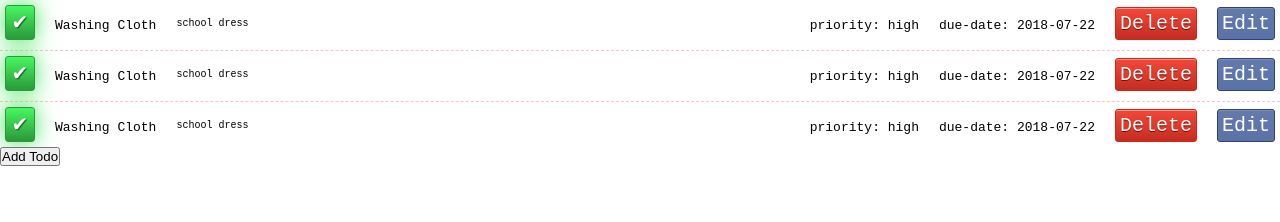
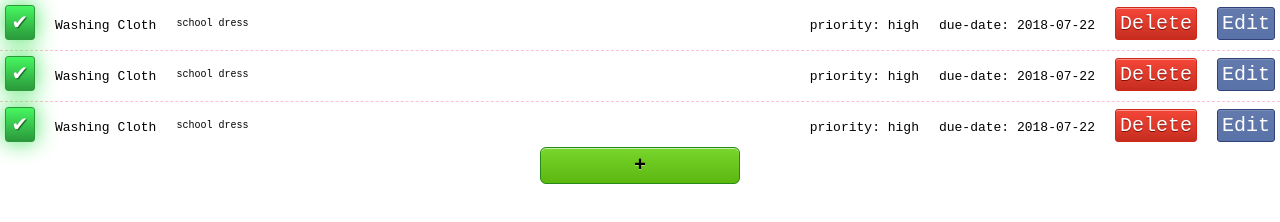
Before and after one commit to NishanBhattarai327/Todos, a website built with webpack: page src/index.html in a window 1280 px wide. Built offline with nearby package versions, Linux system fonts and the light colour scheme.

Commit message:
Style the todo add btn

```diff
--- a/src/modules/ui_todo.js
+++ b/src/modules/ui_todo.js
@@ -27,7 +27,8 @@ const ui = (function() {
 		});
 
 		let domAddBtn = document.createElement('button');
-		domAddBtn.textContent = 'Add Todo';
+		domAddBtn.classList.add('todo-add-btn', 'todo-btn');
+		domAddBtn.textContent = '+';
 		domAddBtn.addEventListener('click', () => addTodo());
 
 		domTodos.append(domList);
--- a/src/style/todoItem.css
+++ b/src/style/todoItem.css
@@ -57,6 +57,30 @@
   font-size: 20px;
   padding: 4px;
 }
+
+.todo-add-btn {
+  margin: auto;
+  display: block;
+  width: 200px;
+  box-shadow:inset 0px 1px 0px 0px #caefab;
+  background:linear-gradient(to bottom, #77d42a 5%, #5cb811 100%);
+  background-color:#77d42a;
+  border-radius:6px;
+  border:1px solid #268a16;
+  color:#000000;
+  font-weight:bold;
+  padding:6px 24px;
+  text-shadow:0px 1px 0px #aade7c;
+}
+.todo-add-btn:hover {
+  background:linear-gradient(to bottom, #5cb811 5%, #77d42a 100%);
+  background-color:#5cb811;
+}
+.todo-add-btn:active {
+  position:relative;
+  top:1px;
+}
+
 .todo-status-btn{
   width: 30px;
   border: 1px solid #2b983b;
```
